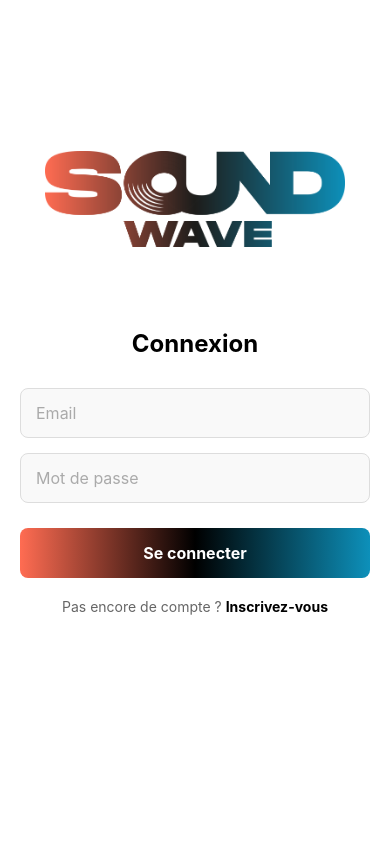
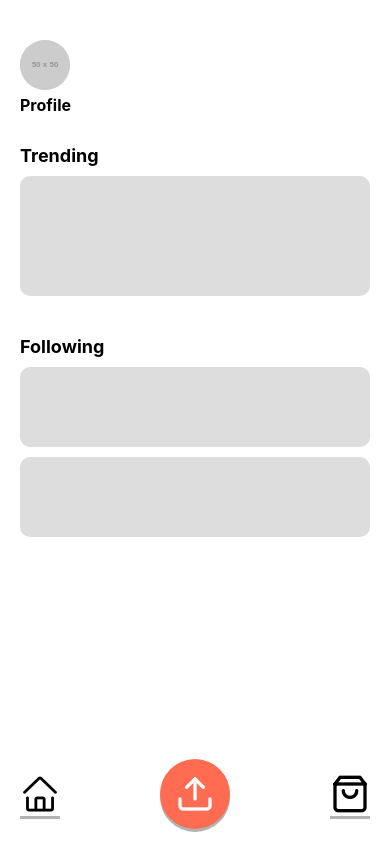
Before and after one commit to clementbas/SoundWave, a React Native app in the folder dev/: screen /HomePage in a window 390 px wide. Built offline with nearby package versions, Linux system fonts and the light colour scheme.

Commit message:
Add HomePage component and navigation after login

```diff
--- a/dev/App.tsx
+++ b/dev/App.tsx
@@ -3,6 +3,7 @@ import { NavigationContainer } from '@react-navigation/native';
 import { createStackNavigator } from '@react-navigation/stack';
 import Login from './App/index'; // Page de connexion
 import Register from './App/register'; // Page d'inscription
+import HomePage from './App/homePage'; // Page d'accueil
 import { TouchableOpacity, Text } from 'react-native';
 import { Ionicons } from '@expo/vector-icons'; // Librairie d'icônes
 
@@ -38,6 +39,11 @@ export default function App() {
               ),
             })}
         />
+        <Stack.Screen
+          name="HomePage"
+          component={HomePage}
+          options={{ headerShown: false }} // Cache l'en-tête
+        />
       </Stack.Navigator>
     </NavigationContainer>
   );
--- /dev/null
+++ b/dev/App/homePage.tsx
@@ -0,0 +1,130 @@
+import React from 'react';
+import { View, Text, StyleSheet, Image, TouchableOpacity } from 'react-native';
+import Feather from 'react-native-vector-icons/Feather';
+import AntDesign from 'react-native-vector-icons/AntDesign';
+
+
+export default function HomePage({ navigation }: { navigation: any }) {
+  return (
+    <View style={styles.container}>
+      {/* Profile */}
+      <View style={styles.profileContainer}>
+        <TouchableOpacity onPress={() => alert('Ouvrir Profil')}>
+          <Image style={styles.profileImage} source={{ uri: 'https://via.placeholder.com/50' }} />
+        </TouchableOpacity>
+        <Text style={styles.profileText}>Profile</Text>
+      </View>
+
+      {/* Trending Section */}
+      <Text style={styles.sectionTitle}>Trending</Text>
+      <View style={styles.trendingBox} />
+
+      {/* Following Section */}
+      <Text style={styles.sectionTitle}>Following</Text>
+      <View style={styles.followingBox} />
+      <View style={styles.followingBox} />
+
+      {/* Navigation Footer */}
+      <View style={styles.footer}>
+        <TouchableOpacity style={styles.feedButton} onPress={() => alert('Feed')}>
+          <AntDesign name="home" size={40} color="#000" />
+        </TouchableOpacity>
+        <TouchableOpacity style={styles.uploadButton} onPress={() => alert('Upload Screen')}>
+            <Feather name="upload" size={40} color="#fff" />
+        </TouchableOpacity>
+        <TouchableOpacity style={styles.shopButton} onPress={() => alert('MarketPlace')}>
+          <Feather name="shopping-bag" size={40} color="#000" />
+        </TouchableOpacity>
+      </View>
+    </View>
+  );
+}
+
+const styles = StyleSheet.create({
+  container: {
+    flex: 1,
+    backgroundColor: '#fff',
+    padding: 20,
+  },
+  profileContainer: {
+    flexDirection: 'column',
+    alignSelf: 'flex-start',
+    marginTop: 20,
+    marginBottom: 10,
+  },
+  profileImage: {
+    width: 50,
+    height: 50,
+    borderRadius: 25,
+    backgroundColor: '#ddd',
+  },
+  profileText: {
+    marginTop: 5,
+    fontSize: 16,
+    fontWeight: 'bold',
+  },
+  sectionTitle: {
+    fontSize: 18,
+    fontWeight: 'bold',
+    marginTop: 20,
+    marginBottom: 10,
+  },
+  trendingBox: {
+    width: '100%',
+    height: 120,
+    backgroundColor: '#ddd',
+    borderRadius: 10,
+    marginBottom: 20,
+  },
+  followingBox: {
+    width: '100%',
+    height: 80,
+    backgroundColor: '#ddd',
+    borderRadius: 10,
+    marginBottom: 10,
+  },
+  footer: {
+    position: 'absolute',
+    bottom: 0,
+    left: 0,  // Assure que le footer s'étend de gauche à droite
+    right: 0, // Assure que le footer s'étend de gauche à droite
+    height: 100,
+    flexDirection: 'row',
+    alignItems: 'center',
+    justifyContent: 'center',
+  },
+  uploadButton: {
+    backgroundColor: '#FF6C52',
+    width: 70,
+    height: 70,
+    borderRadius: 35, // Rend le bouton rond
+    justifyContent: 'center',
+    alignItems: 'center',
+    shadowColor: '#000',
+    shadowOpacity: 0.3,
+    shadowOffset: { width: 0, height: 3 },
+    elevation: 5, // Ombre pour Android
+    position: 'absolute',
+    top: '50%', // Centre verticalement
+    transform: [{ translateY: -35 }]
+  },
+  shopButton: {
+    shadowColor: '#000',
+    shadowOpacity: 0.3,
+    shadowOffset: { width: 0, height: 3 },
+    elevation: 5, // Ombre pour Android
+    position: 'absolute',
+    right: 20
+  },
+  feedButton: {
+    shadowColor: '#000',
+    shadowOpacity: 0.3,
+    shadowOffset: { width: 0, height: 3 },
+    elevation: 5, // Ombre pour Android
+    position: 'absolute',
+    left: 20
+  },
+  navItem: {
+    fontSize: 14,
+  },
+});
--- a/dev/app/index.tsx
+++ b/dev/app/index.tsx
@@ -15,6 +15,9 @@ export default function Home({ navigation }: { navigation: any }) {
 
     // Exemple de validation pour afficher une alerte de succès
     Alert.alert('Connexion réussie', `Email: ${email}\nMot de passe: ${password}`);  //supprimer après tests
+
+    // Rediriger vers la page d'accueil après connexion
+    navigation.navigate('HomePage');
   };
 
   return (
--- a/dev/package.json
+++ b/dev/package.json
@@ -16,6 +16,7 @@
   },
   "devDependencies": {
     "@types/react-native": "^0.72.8",
+    "@types/react-native-vector-icons": "^6.4.18",
     "typescript": "^5.3.3"
   }
 }
```
Also changed, not shown: 1 other file (tests, documents, lock files or other folders).
